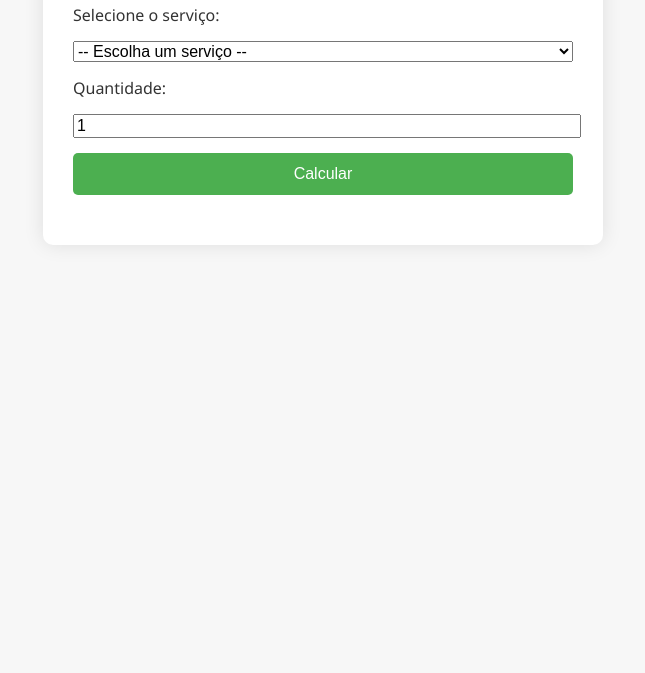
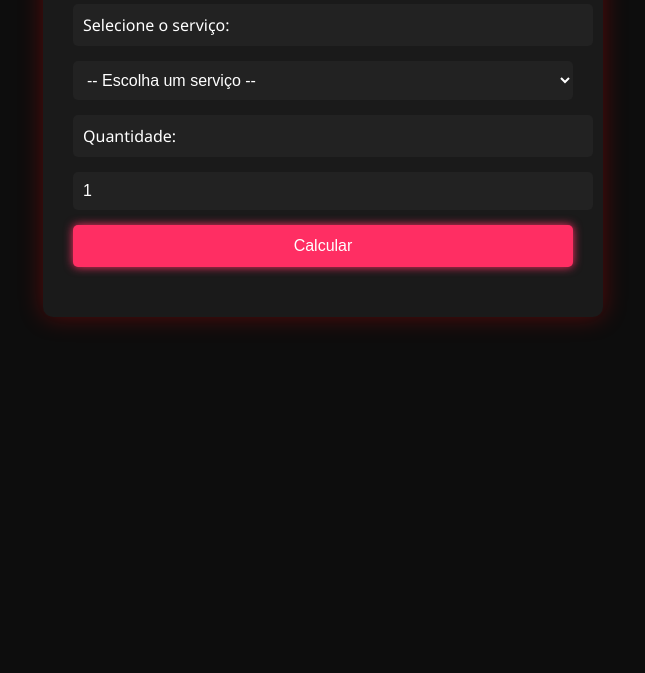
Before and after one commit to vthxzy60hz/calculadorafreelas, a plain HTML site: page index.html in a window 1280 px wide. Shown: the part 127-800 px from the top of the page, without its empty margins (317-962 px from the left). Drawn offline with Linux system fonts and the light colour scheme.

Commit message:
Update index.html

```diff
--- a/index.html
+++ b/index.html
@@ -7,30 +7,41 @@
   <style>
     body {
       font-family: 'Segoe UI', Tahoma, Geneva, Verdana, sans-serif;
-      background-color: #f7f7f7;
+      background-color: #0d0d0d;
       padding: 20px;
-      color: #333;
+      color: #ff2e63;
     }
     .container {
       max-width: 500px;
       margin: auto;
-      background-color: #fff;
+      background-color: #1a1a1a;
       padding: 30px;
       border-radius: 10px;
-      box-shadow: 0 0 20px rgba(0, 0, 0, 0.1);
+      box-shadow: 0 0 25px rgba(255, 0, 0, 0.3);
     }
     h2 {
       text-align: center;
       margin-bottom: 20px;
+      color: #ff2e63;
+      text-shadow: 0 0 5px #ff2e63;
     }
     label, select, input {
       display: block;
       width: 100%;
       margin-bottom: 15px;
       font-size: 16px;
+      color: #fff;
+      background-color: #222;
+      border: none;
+      padding: 10px;
+      border-radius: 5px;
+    }
+    select:focus, input:focus {
+      outline: none;
+      box-shadow: 0 0 5px #ff2e63;
     }
     button {
-      background-color: #4CAF50;
+      background-color: #ff2e63;
       color: white;
       border: none;
       padding: 12px;
@@ -38,15 +49,20 @@
       border-radius: 5px;
       cursor: pointer;
       width: 100%;
+      transition: 0.3s;
+      box-shadow: 0 0 10px #ff2e63;
     }
     button:hover {
-      background-color: #45a049;
+      background-color: #ff1a4b;
+      box-shadow: 0 0 20px #ff2e63;
     }
     .resultado {
       margin-top: 20px;
-      font-size: 18px;
+      font-size: 20px;
       text-align: center;
       font-weight: bold;
+      color: #ff2e63;
+      text-shadow: 0 0 5px #ff2e63;
     }
   </style>
 </head>
```
